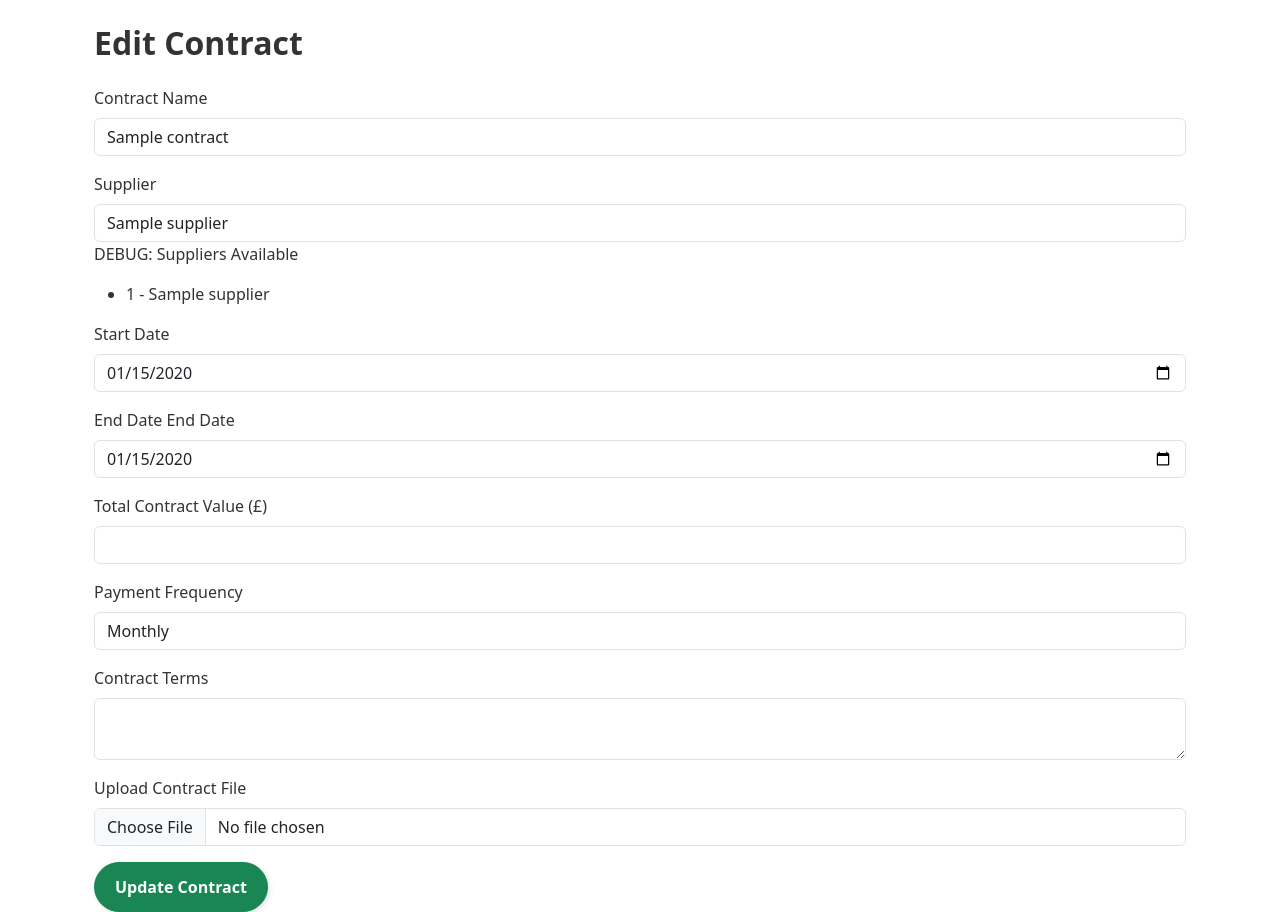
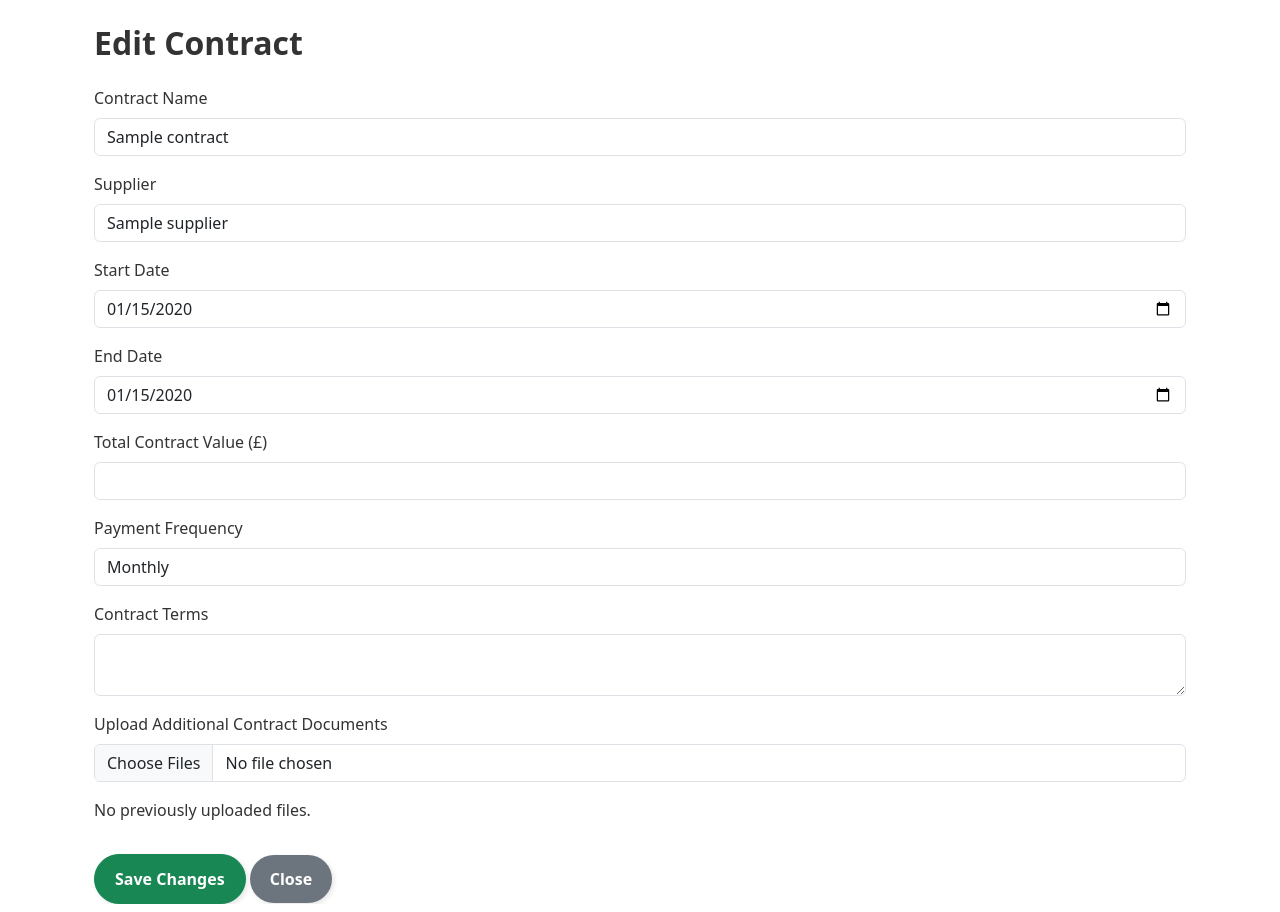
Before and after one commit to itchysudo/rad_it_flask, a Flask app: page /edit-contract/1 in a window 1280 px wide. Shown: the part 67-979 px from the top of the page. Run offline with Flask 3, Linux system fonts and the light colour scheme; a database or web service that is not in the repository returns one stand-in record (values such as "Sample title"); some libraries are stand-ins or nearby versions.

Commit message:
Fixed docs

```diff
--- a/app.py
+++ b/app.py
@@ -797,34 +797,40 @@ def delete_contract(contract_id):
 
 
 
-# 📌 Delete Contract File
 @app.route('/delete-contract-file/<int:file_id>', methods=['POST'])
 def delete_contract_file(file_id):
+    """Delete a specific contract file from the system and database."""
     conn = get_db_connection()
     cur = conn.cursor()
 
-    # Fetch file path before deletion
-    cur.execute("SELECT file_path FROM contract_files WHERE file_id = %s", (file_id,))
+    # Fetch file path and contract_id before deletion
+    cur.execute("SELECT file_path, contract_id FROM contract_files WHERE file_id = %s", (file_id,))
     file = cur.fetchone()
 
     if file:
-        file_path = file[0]
+        file_path, contract_id = file
 
         # Delete from system
         try:
-            os.remove(file_path)
-        except FileNotFoundError:
-            print(f"WARNING: File {file_path} not found, skipping delete.")
+            if os.path.exists(file_path):
+                os.remove(file_path)
+                print(f"✅ Deleted file from system: {file_path}")
+            else:
+                print(f"⚠️ File {file_path} not found on system.")
+        except Exception as e:
+            print(f"❌ ERROR: Could not delete file {file_path}: {e}")
 
-    # Remove from database
-    cur.execute("DELETE FROM contract_files WHERE file_id = %s", (file_id,))
-    conn.commit()
+        # Remove from database
+        cur.execute("DELETE FROM contract_files WHERE file_id = %s", (file_id,))
+        conn.commit()
 
     cur.close()
     conn.close()
 
     flash("✅ File deleted successfully!", "success")
-    return redirect(url_for('view_contracts'))
+
+    # Redirect back to Edit Contract page
+    return redirect(url_for('edit_contract', contract_id=contract_id))
 
 
 # 📌 Download Contract File
--- a/templates/edit_contract.html
+++ b/templates/edit_contract.html
@@ -4,7 +4,6 @@
 <div class="container">
     <h2 class="mb-4">Edit Contract</h2>
 
-    <!-- IMPORTANT: Add enctype="multipart/form-data" for file uploads -->
     <form method="POST" action="{{ url_for('edit_contract', contract_id=contract.contract_id) }}" enctype="multipart/form-data">
 
         <div class="mb-3">
@@ -15,38 +14,22 @@
         <div class="mb-3">
             <label class="form-label">Supplier</label>
             <select class="form-control" name="supplier_id" required>
-                {% if suppliers %}
-                    {% for supplier in suppliers %}
-                        <option value="{{ supplier[0] }}" {% if supplier[0] == contract.supplier_id %}selected{% endif %}>
-                            {{ supplier[1] }}
-                        </option>
-                    {% endfor %}
-                {% else %}
-                    <option>No suppliers found</option>
-                {% endif %}
+                {% for supplier in suppliers %}
+                    <option value="{{ supplier[0] }}" {% if supplier[0] == contract.supplier_id %}selected{% endif %}>
+                        {{ supplier[1] }}
+                    </option>
+                {% endfor %}
             </select>
-
-            <!-- Debugging -->
-            <p>DEBUG: Suppliers Available</p>
-            <ul>
-                {% for supplier in suppliers %}
-                    <li>{{ supplier[0] }} - {{ supplier[1] }}</li>
-                {% endfor %}
-            </ul>
-
         </div>
 
         <div class="mb-3">
-            <label for="start_date" class="form-label">Start Date</label>
-            <input type="date" class="form-control" name="start_date"
-                   value="{{ contract.start_date }}" required>
+            <label class="form-label">Start Date</label>
+            <input type="date" class="form-control" name="start_date" value="{{ contract.start_date }}" required>
         </div>
 
         <div class="mb-3">
             <label class="form-label">End Date</label>
-            <label for="end_date" class="form-label">End Date</label>
-            <input type="date" class="form-control" name="end_date"
-                   value="{{ contract.end_date }}" required>
+            <input type="date" class="form-control" name="end_date" value="{{ contract.end_date }}" required>
         </div>
 
         <div class="mb-3">
@@ -70,11 +53,33 @@
 
         <!-- ✅ File Upload -->
         <div class="mb-3">
-            <label class="form-label">Upload Contract File</label>
-            <input type="file" class="form-control" name="contract_file">
+            <label class="form-label">Upload Additional Contract Documents</label>
+            <input type="file" class="form-control" name="contract_file" multiple>
         </div>
 
-        <button type="submit" class="btn btn-success">Update Contract</button>
+        <!-- 🗂️ Display Previously Uploaded Files with Delete Button -->
+        {% if contract_files %}
+            <h5>Previously Uploaded Files:</h5>
+            <ul class="list-group">
+                {% for file in contract_files %}
+                    <li class="list-group-item d-flex justify-content-between align-items-center">
+                        <a href="{{ url_for('download_contract_file', file_id=file[0]) }}" target="_blank">
+                            {{ file[1].split('/')[-1] }} <!-- Show only the file name -->
+                        </a>
+                        <form action="{{ url_for('delete_contract_file', file_id=file[0]) }}" method="POST" class="d-inline">
+                            <button type="submit" class="btn btn-danger btn-sm" onclick="return confirm('Are you sure you want to delete this file?');">
+                                🗑 Delete
+                            </button>
+                        </form>
+                    </li>
+                {% endfor %}
+            </ul>
+        {% else %}
+            <p>No previously uploaded files.</p>
+        {% endif %}
+
+        <button type="submit" class="btn btn-success mt-3">Save Changes</button>
+        <a href="{{ url_for('view_contracts') }}" class="btn btn-secondary mt-3">Close</a>
     </form>
 </div>
 {% endblock %}
```
